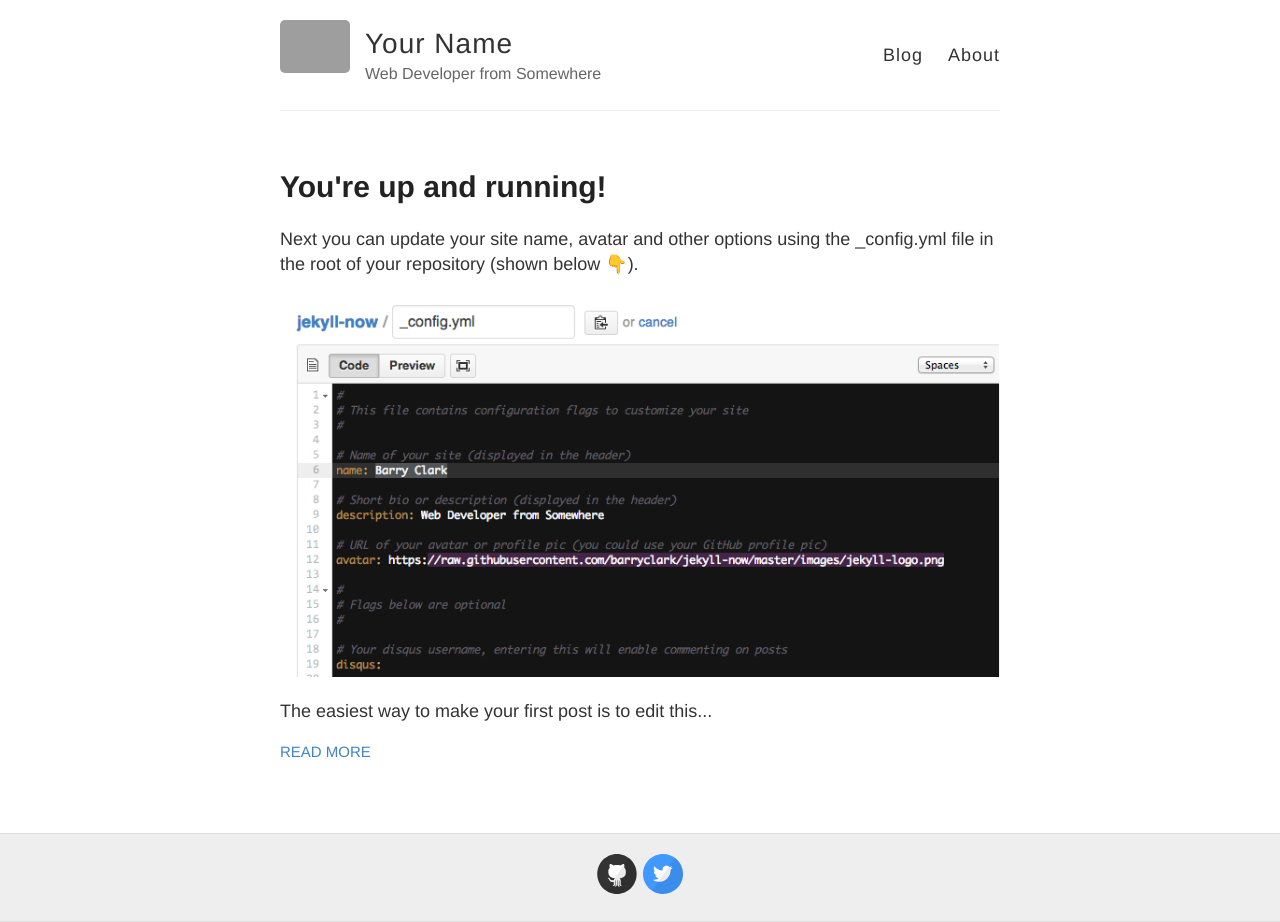
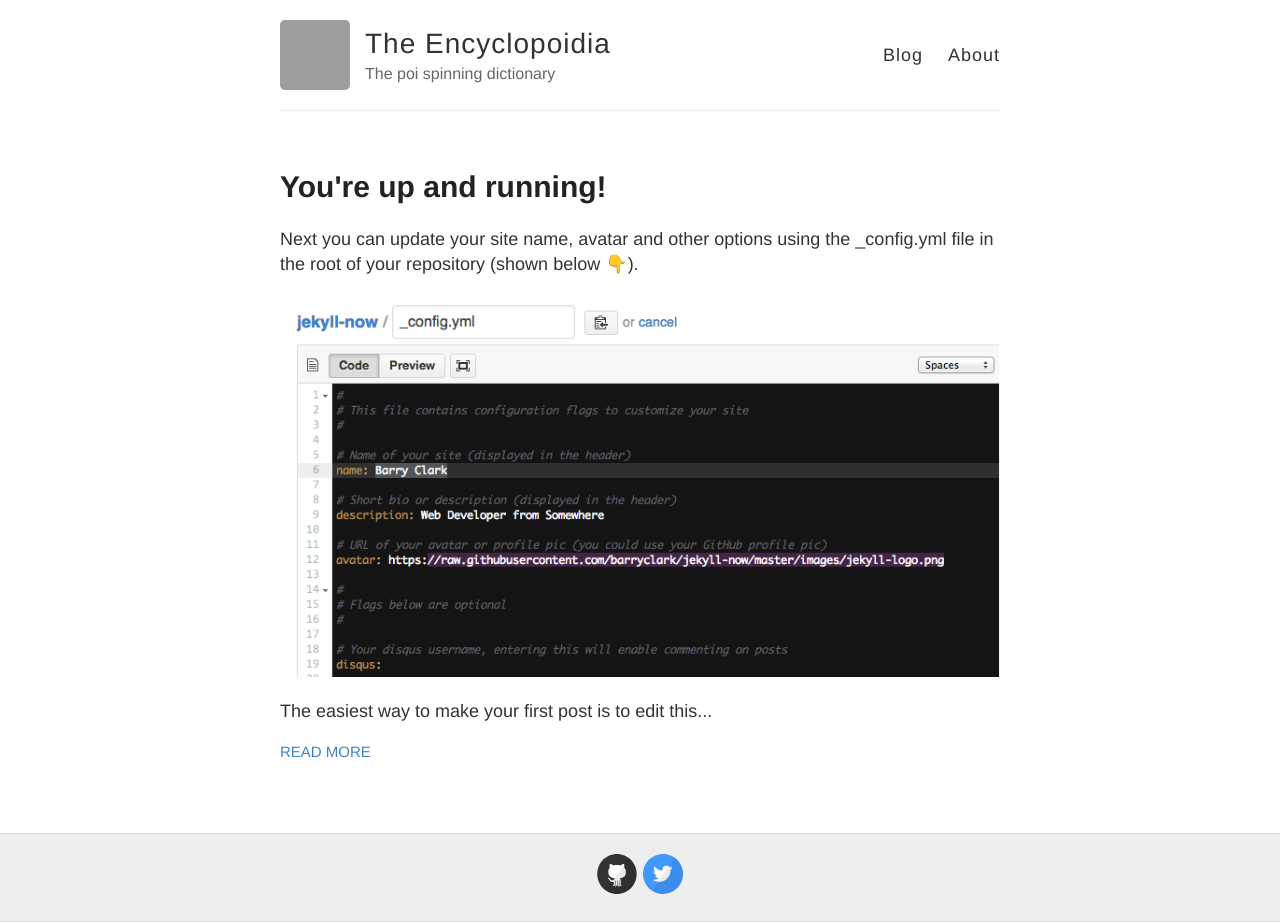
Before and after one commit to Spherculism/encyclopoidia, a Jekyll site: the page built from index.html, in a window 1280 px wide. Built offline with Jekyll 4.4.1, drawn with Linux system fonts in a browser that asks for light colours; emoji names are drawn with the system emoji font; grey boxes are pictures that could not be loaded.

Commit message:
config setup

```diff
--- a/_config.yml
+++ b/_config.yml
@@ -3,13 +3,13 @@
 #
 
 # Name of your site (displayed in the header)
-name: Your Name
+name: The Encyclopoidia
 
 # Short bio or description (displayed in the header)
-description: Web Developer from Somewhere
+description: The poi spinning dictionary
 
 # URL of your avatar or profile pic (you could use your GitHub profile pic)
-avatar: https://raw.githubusercontent.com/barryclark/jekyll-now/master/images/jekyll-logo.png
+avatar: https://avatars2.githubusercontent.com/u/2357045
 
 #
 # Flags below are optional
@@ -21,12 +21,12 @@
   email:
   facebook:
   flickr:
-  github: barryclark/jekyll-now
+  github: Spherculism/encyclopoidia
   instagram:
   linkedin:
   pinterest:
   rss: # just type anything here for a working RSS icon, make sure you set the "url" above!
-  twitter: jekyllrb
+  twitter: sphism
   stackoverflow: # your stackoverflow profile, e.g. "users/50476/bart-kiers"
 
 # Your disqus shortname, entering this will enable commenting on posts
@@ -37,13 +37,13 @@
 
 # Your website URL (e.g. http://barryclark.github.io or http://www.barryclark.co)
 # Used for Sitemap.xml and your RSS feed
-url:
+url: http://spherculism.github.io
 
 # If you're hosting your site at a Project repository on GitHub pages
 # (http://yourusername.github.io/repository-name)
 # and NOT your User repository (http://yourusername.github.io)
 # then add in the baseurl here, like this: "/repository-name"
-baseurl: ""
+baseurl: "/encyclopoidia"
 
 #
 # !! You don't need to change any of the configuration flags below !!
```
